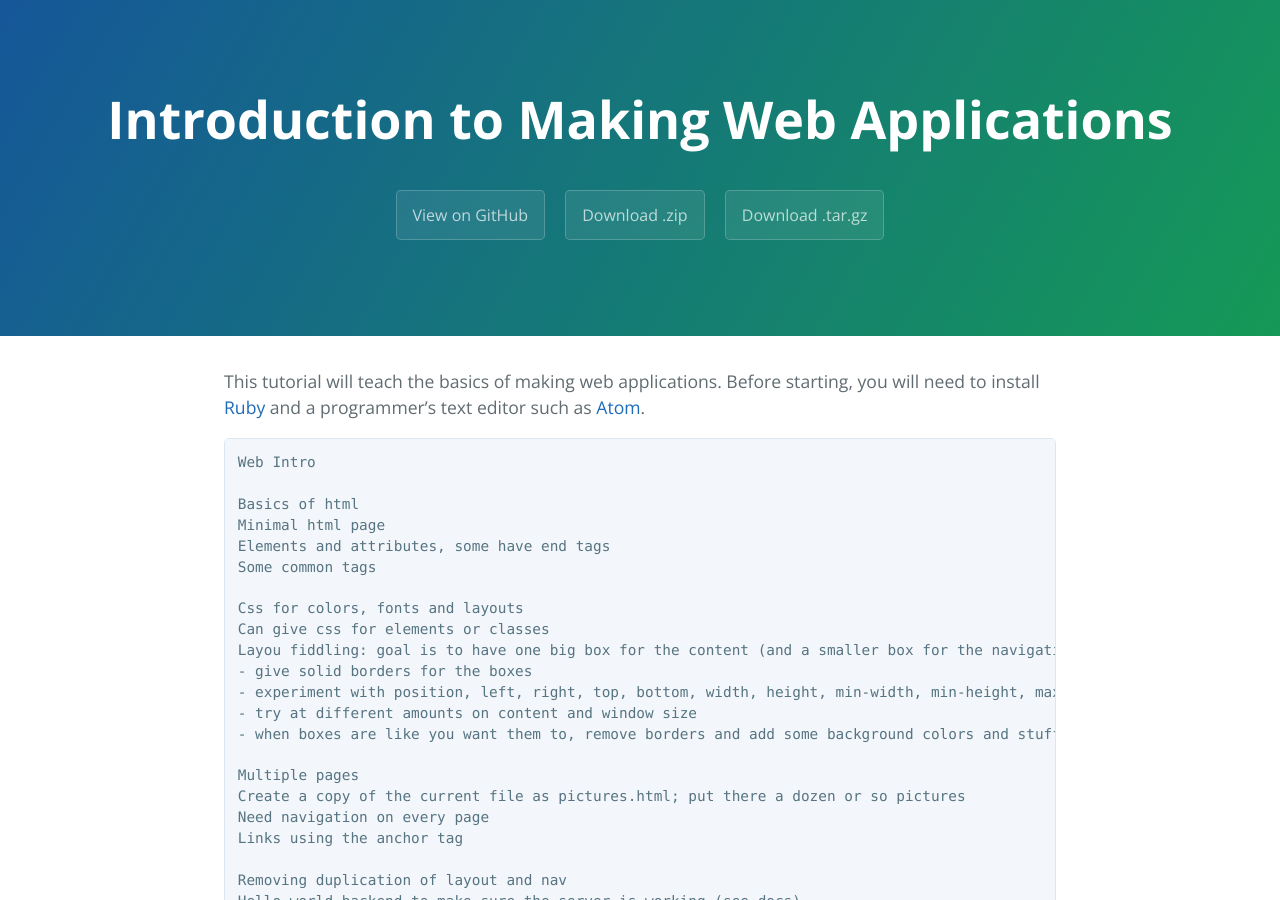
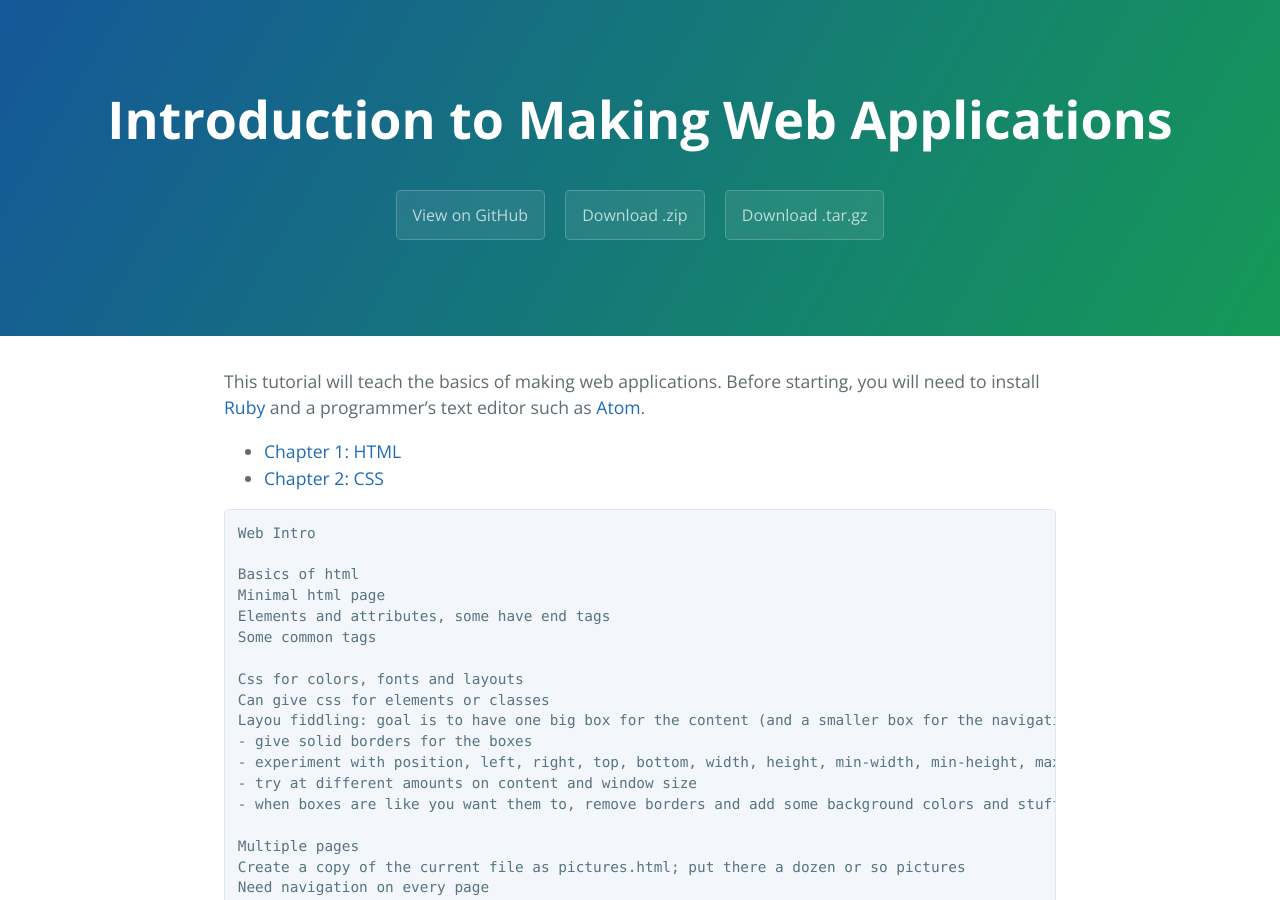
Before and after one commit to luontola/web-intro, a Jekyll site: the page built from index.md, in a window 1280 px wide and 900 px high. Built offline with Jekyll 4.4.1, drawn with Linux system fonts in a browser that asks for light colours; Markdown is read by kramdown in place of the engine named in the settings.

Commit message:
Temporary navigation

````diff
--- a/index.md
+++ b/index.md
@@ -3,6 +3,10 @@ layout: default
 ---
 
 This tutorial will teach the basics of making web applications. Before starting, you will need to install [Ruby](https://www.ruby-lang.org/) and a programmer's text editor such as [Atom](https://atom.io/).
+
+
+* [Chapter 1: HTML](/html/)
+* [Chapter 2: CSS](/css/)
 
 
 ```
````
